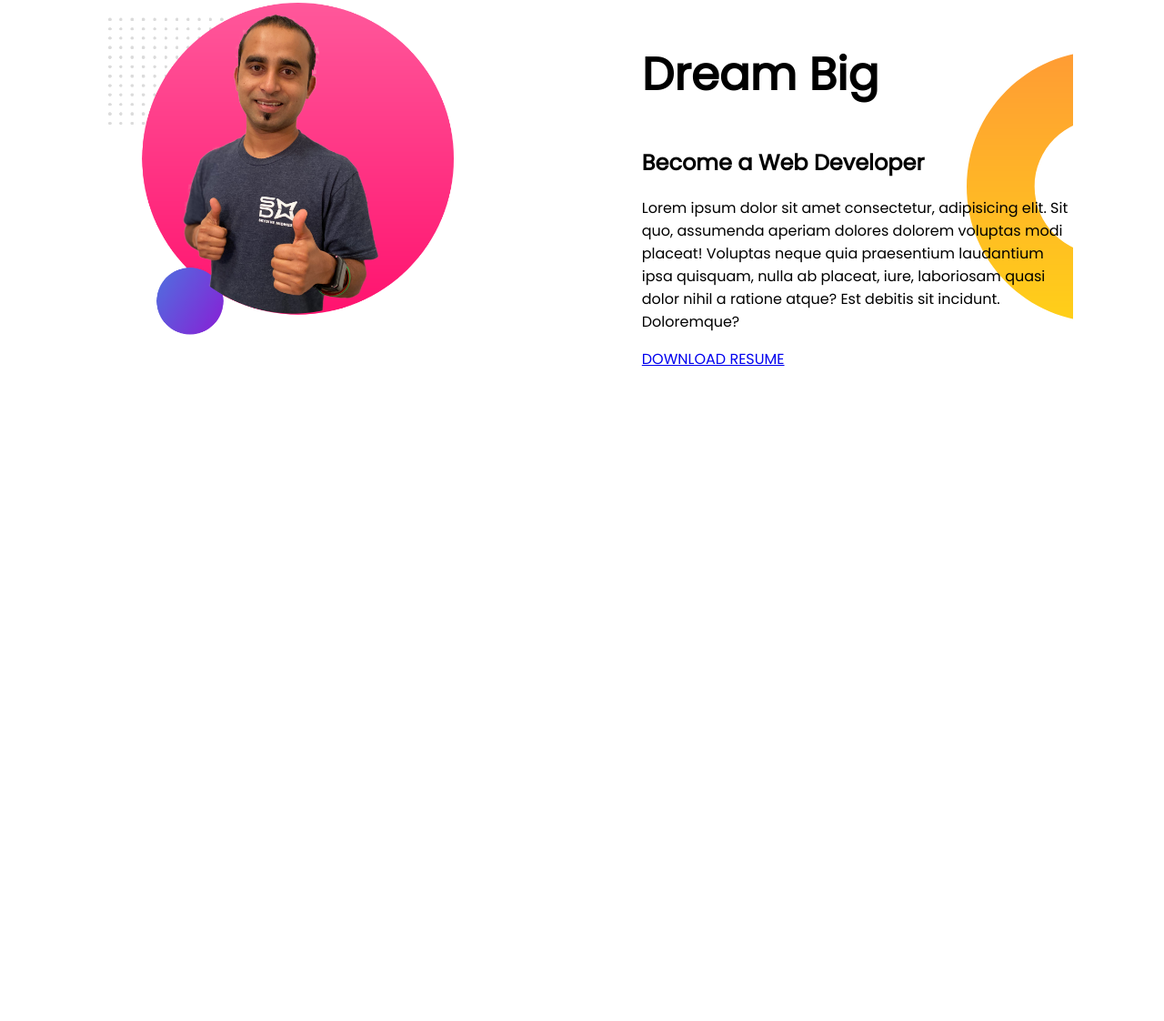
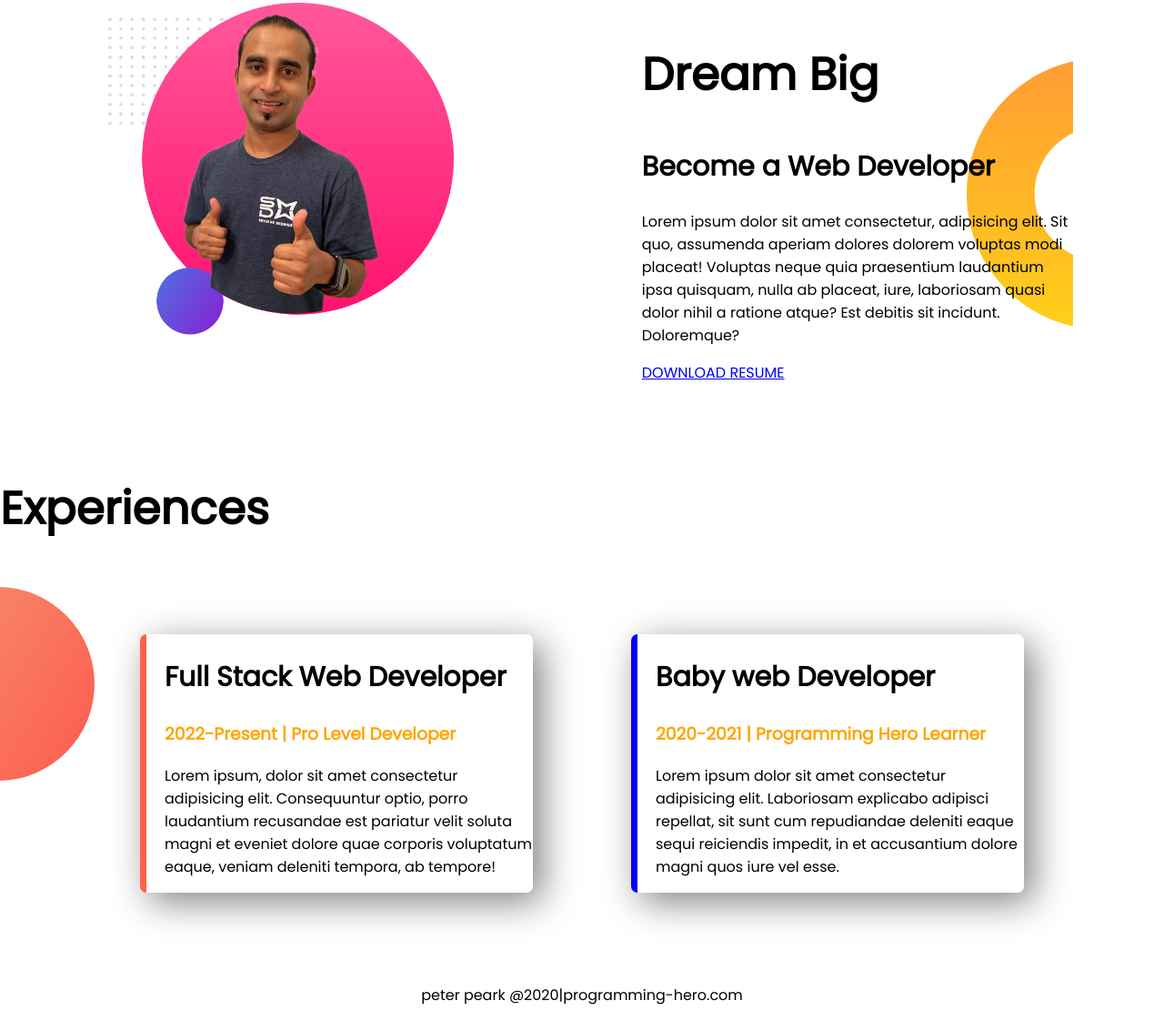
Before and after one commit to pritiproject/new-developer, a plain HTML site: page index.html in a window 1280 px wide. Shown: the part 660-1782 px from the top of the page at 91% size. Before the commit the page ends 1167 px from the top, so only its background shows below. Drawn offline with Linux system fonts and the light colour scheme.

Commit message:
style and footer added

```diff
--- a/index.html
+++ b/index.html
@@ -11,7 +11,7 @@
   <link rel="stylesheet" href="style.css">
 </head>
 <body>
-  <section class="top-banner">
+  <section class="top-banner flexible-container">
     <div class="half-width">
       <h1>Welcome To</h1>
   <h1 ><span class="orange-color">Peter Parker</span> World!</h1>
@@ -23,16 +23,34 @@
     <img src="images/jhankar pc with bg.png" alt="">
   </div>
   </section>
-  <section class="dream-big">
+  <section class="dream-big flexible-container">
     <div class="half-width" id="style">
       <img src="images/jhankar2.png" alt="">
     </div>
     <div class="half-width">
       <h1>Dream Big</h1>
-      <h2>Become a Web Developer</h2>
+      <h2 >Become a Web Developer</h2>
       <p>Lorem ipsum dolor sit amet consectetur, adipisicing elit. Sit quo, assumenda aperiam dolores dolorem voluptas modi placeat! Voluptas neque quia praesentium laudantium ipsa quisquam, nulla ab placeat, iure, laboriosam quasi dolor nihil a ratione atque? Est debitis sit incidunt. Doloremque?</p>
       <a target="_blank" href="https://www.programming-hero.com/index.html">DOWNLOAD RESUME</a>
     </div>
   </section>
+  <section class="experience-area">
+    <h1>Experiences</h1>
+    <div class="flexible-container">
+       <div id="full-stack-web-developer"class="experience-item">
+        <h2>Full Stack Web Developer</h2>
+        <h3 class="orange-color">2022-Present | Pro Level Developer</h3>
+        <p>Lorem ipsum, dolor sit amet consectetur adipisicing elit. Consequuntur optio, porro laudantium recusandae est pariatur velit soluta magni et eveniet dolore quae corporis voluptatum eaque, veniam deleniti tempora, ab tempore!</p>
+      </div>
+      <div id="baby-web-developer" class="experience-item">
+        <h2>Baby web Developer</h2>
+        <h3 class="orange-color">2020-2021 | Programming Hero Learner</h3>
+        <p>Lorem ipsum dolor sit amet consectetur adipisicing elit. Laboriosam explicabo adipisci repellat, sit sunt cum repudiandae deleniti eaque sequi reiciendis impedit, in et accusantium dolore magni quos iure vel esse.</p>
+      </div>
+    </div>
+  </section>
 </body>
+<footer>
+  <p>peter peark @2020|programming-hero.com</p>
+</footer>
 </html>
--- a/style.css
+++ b/style.css
@@ -5,10 +5,13 @@ body{
 h1{
   font-size: 50px;
 }
+h2{
+  font-size: 30px;
+}
 .orange-color{
   color: orange;
 }
-section{
+.flexible-container{
   display: flex;
   margin: 100px;
 
@@ -38,7 +41,29 @@ section{
   background-repeat: no-repeat;
   background-position: right;
 }
+.experience-area{
+  background-image: url(images/exp-bg.png);
+  background-repeat: no-repeat;
+  background-position: left;
+}
 #style{
   padding-right: 100px;
   padding-left: 10px;
 }
+.experience-item{
+  width: 80%;
+  margin-left:5% ;
+  margin-right: 5%;
+  padding-left: 20px;
+  border-radius: 7px;
+  box-shadow: 10px 10px 40px gray;
+}
+#full-stack-web-developer{
+  border-left: 7px solid tomato;
+}
+#baby-web-developer{
+  border-left: 7px solid blue;
+}
+footer p{
+  text-align: center;
+}
```
